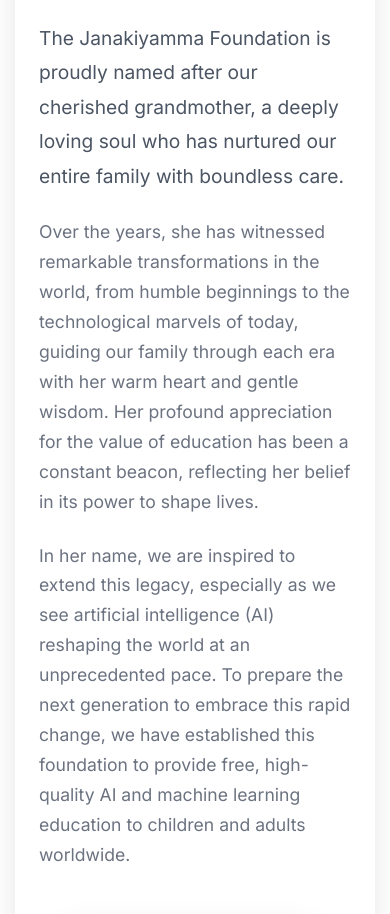
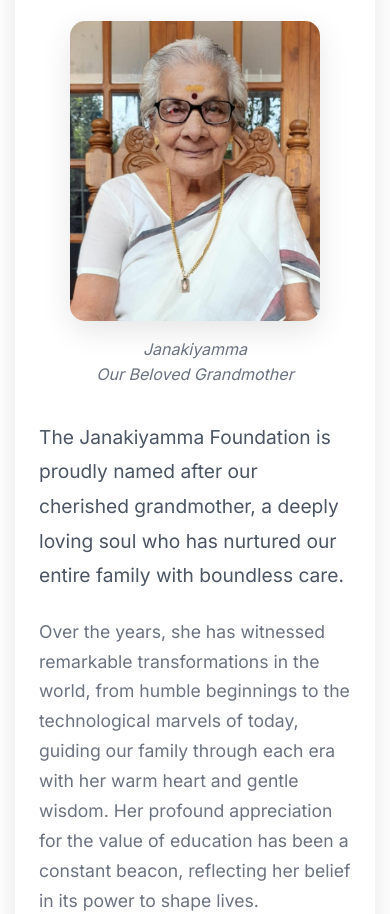
Before and after one commit to arunat6543/janaki-foundation, a plain HTML site: page about.html in a window 390 px wide. Shown: the part 572-1486 px from the top of the page. Drawn offline with Linux system fonts and the light colour scheme.

Commit message:
Improve mobile layout: Show Janakiyamma photo after title
- Restructured about page tribute section for better mobile experience
- Photo now appears immediately after 'Tribute to Janakiyamma' title on mobile
- Maintains side-by-side layout on desktop
- Added responsive CSS rules for optimal viewing on all devices
- Better mobile-first approach for photo positioning

```diff
--- a/about.html
+++ b/about.html
@@ -50,22 +50,29 @@
         <div class="container">
             <!-- Tribute to Janakiyamma -->
             <div class="content-card">
-                <div style="display: flex; align-items: center; gap: 3rem; flex-wrap: wrap;">
+                <h2 style="color: #2563eb; margin-bottom: 1.5rem; font-size: 2.5rem;">Tribute to Janakiyamma</h2>
+
+                <!-- Photo Section - Shows after title on mobile -->
+                <div class="tribute-photo-mobile" style="text-align: center; margin-bottom: 2rem;">
+                    <img src="images/Janakiyamma.jpg" alt="Janakiyamma" style="width: 250px; height: 300px; object-fit: cover; border-radius: 15px; margin: 0 auto; box-shadow: 0 10px 30px rgba(0, 0, 0, 0.1); display: block;">
+                    <p style="text-align: center; margin-top: 1rem; color: #6b7280; font-style: italic;">Janakiyamma<br>Our Beloved Grandmother</p>
+                </div>
+
+                <!-- Desktop Layout -->
+                <div class="tribute-desktop" style="display: flex; align-items: center; gap: 3rem; flex-wrap: wrap;">
                     <div style="flex: 1; min-width: 300px;">
-                        <h2 style="color: #2563eb; margin-bottom: 1.5rem; font-size: 2.5rem;">Tribute to Janakiyamma</h2>
                         <p style="font-size: 1.2rem; line-height: 1.8; color: #4b5563; margin-bottom: 1.5rem;">
                             The Janakiyamma Foundation is proudly named after our cherished grandmother, a deeply loving soul who has nurtured our entire family with boundless care.
+                        </p>
                         <p style="font-size: 1.1rem; line-height: 1.7; color: #6b7280; margin-bottom: 1.5rem;">
                             Over the years, she has witnessed remarkable transformations in the world, from humble beginnings to the technological marvels of today, guiding our family through each era with her warm heart and gentle wisdom. Her profound appreciation for the value of education has been a constant beacon, reflecting her belief in its power to shape lives.
-
-                        </p>
                         </p>
                         <p style="font-size: 1.1rem; line-height: 1.7; color: #6b7280;">
                             In her name, we are inspired to extend this legacy, especially as we see artificial intelligence (AI) reshaping the world at an unprecedented pace. To prepare the next generation to embrace this rapid change, we have established this foundation to provide free, high-quality AI and machine learning education to children and adults worldwide.
                         </p>
                     </div>
-                    <div style="flex: 0 0 300px; text-align: center;">
-                        <!-- Janakiyamma's Photo -->
+                    <div class="tribute-photo-desktop" style="flex: 0 0 300px; text-align: center;">
+                        <!-- Janakiyamma's Photo for Desktop -->
                         <img src="images/Janakiyamma.jpg" alt="Janakiyamma" style="width: 250px; height: 300px; object-fit: cover; border-radius: 15px; margin: 0 auto; box-shadow: 0 10px 30px rgba(0, 0, 0, 0.1); display: block;">
                         <p style="text-align: center; margin-top: 1rem; color: #6b7280; font-style: italic;">Janakiyamma<br>Our Beloved Grandmother</p>
                     </div>
--- a/styles.css
+++ b/styles.css
@@ -432,6 +432,29 @@ body {
     display: block;
 }
 
+/* Tribute Photo Responsive Rules */
+.tribute-photo-mobile {
+    display: none;
+}
+
+.tribute-photo-desktop {
+    display: block;
+}
+
+@media (max-width: 768px) {
+    .tribute-photo-mobile {
+        display: block;
+    }
+
+    .tribute-photo-desktop {
+        display: none;
+    }
+
+    .tribute-desktop {
+        display: block;
+    }
+}
+
 /* Responsive Design */
 @media (max-width: 768px) {
     .nav-menu {
```
